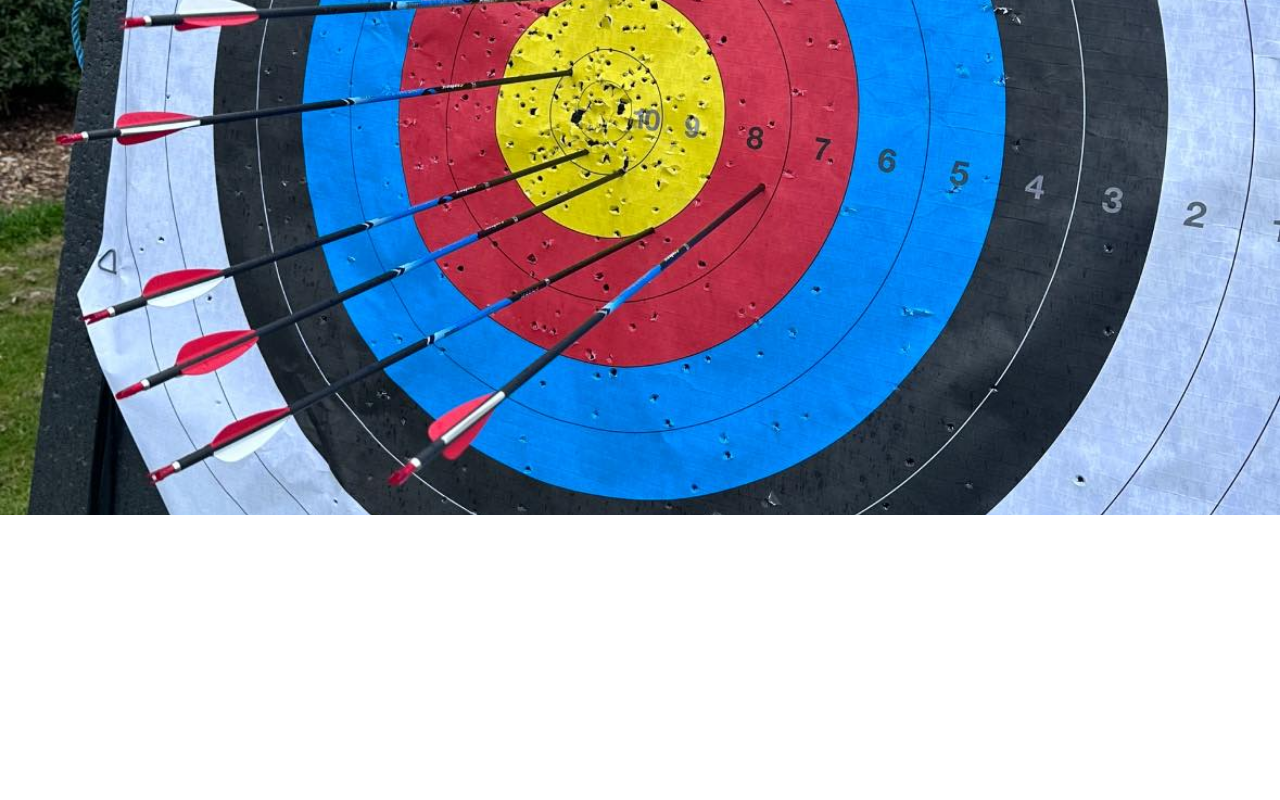
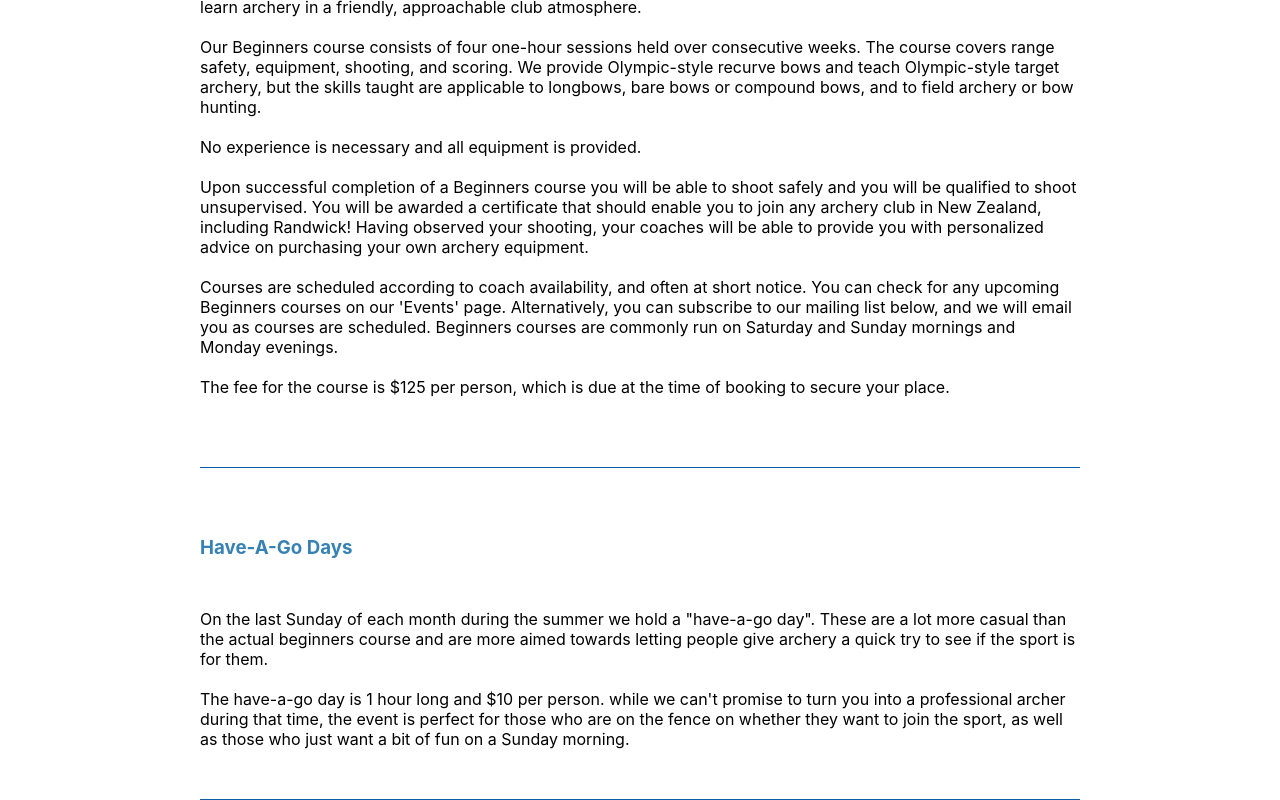
Before and after one commit to Leyght811/wanganuiarcherysite, a React (Create React App) app: page /beginners in a window 1280 px wide. Shown: the part 285-1085 px from the top of the page. Before the commit the page ends 800 px from the top, so only its background shows below. Built offline with nearby package versions, Linux system fonts and the light colour scheme.

Commit message:
beginners page

```diff
--- a/src/App.css
+++ b/src/App.css
@@ -36,3 +36,26 @@
         transform: rotate(360deg);
     }
 }
+
+.page-container {
+    width: calc(100vw - 400px);
+    min-height: 100vh;
+    background-color: white;
+    z-index: 5;
+    position: relative;
+    display: flex;
+    flex-direction: column;
+    padding-left: 200px;
+    padding-right: 200px;
+}
+
+.section-head {
+    margin-bottom: 50px;
+    color: #3682b4;
+}
+
+.page-section {
+    border-bottom: 1px solid #0e5ea3;
+    padding-bottom: 50px;
+    padding-top: 50px;
+}
--- a/src/components/pages/BeginnersPage/index.jsx
+++ b/src/components/pages/BeginnersPage/index.jsx
@@ -1,5 +1,67 @@
+import "./styles.css";
+
 function BeginnersPage() {
-  return <h1>Beginners Page</h1>;
+    return (
+        <div id="beginners-page" className="page-container">
+            <div className="page-section">
+                <h3 className="section-head">Beginners Courses</h3>
+                <div>
+                    We run our Beginners Archery courses from October through
+                    May. Courses are run by our members that include Archery New
+                    Zealand certified coaches, and are open to adults and
+                    children from the age of 12 years who wish to learn archery
+                    in a friendly, approachable club atmosphere.
+                    <br />
+                    <br />
+                    Our Beginners course consists of four one-hour sessions held
+                    over consecutive weeks. The course covers range safety,
+                    equipment, shooting, and scoring. We provide Olympic-style
+                    recurve bows and teach Olympic-style target archery, but the
+                    skills taught are applicable to longbows, bare bows or
+                    compound bows, and to field archery or bow hunting.
+                    <br />
+                    <br />
+                    No experience is necessary and all equipment is provided.
+                    <br />
+                    <br />
+                    Upon successful completion of a Beginners course you will be
+                    able to shoot safely and you will be qualified to shoot
+                    unsupervised. You will be awarded a certificate that should
+                    enable you to join any archery club in New Zealand,
+                    including Randwick! Having observed your shooting, your
+                    coaches will be able to provide you with personalized advice
+                    on purchasing your own archery equipment.
+                    <br />
+                    <br />
+                    Courses are scheduled according to coach availability, and
+                    often at short notice. You can check for any upcoming
+                    Beginners courses on our 'Events' page. Alternatively, you
+                    can subscribe to our mailing list below, and we will email
+                    you as courses are scheduled. Beginners courses are commonly
+                    run on Saturday and Sunday mornings and Monday evenings.
+                    <br />
+                    <br />
+                    The fee for the course is $125 per person, which is due at
+                    the time of booking to secure your place.
+                    <br />
+                    <br />
+                </div>
+            </div>
+            <div className="page-section">
+                <h3 className="section-head">Have-A-Go Days</h3>
+                <div>
+                    On the last Sunday of each month during the summer we hold a
+                    "have-a-go day".{"  "} These are a lot more casual than the
+                    actual beginners course and are more aimed towards letting
+                    people give archery a quick try to see if the sport is for
+                    them.
+                    <br />
+                    <br />
+                    The have-a-go day is 1 hour long and $10 per person.{"  "}while we can't promise to turn you into a professional archer during that time, the event is perfect for those who are on the fence on whether they want to join the sport, as well as those who just want a bit of fun on a Sunday morning.
+                </div>
+            </div>
+        </div>
+    );
 }
 
-export default BeginnersPage
+export default BeginnersPage;
--- /dev/null
+++ b/src/components/pages/BeginnersPage/styles.css
@@ -0,0 +1,4 @@
+#beginners-page{
+    display: flex;
+    flex-direction: column;
+}
--- a/src/components/pages/ClubPage/Conduct.jsx
+++ b/src/components/pages/ClubPage/Conduct.jsx
@@ -1,7 +1,7 @@
 export default function Conduct() {
     return (
-        <div id="club-page-conduct" className="club-page-section">
-            <div className="club-page-section-head">
+        <div id="club-page-conduct" className="page-section">
+            <div className="section-head">
                 <h3>Code of Conduct</h3>
             </div>
             <div>
--- a/src/components/pages/ClubPage/History.jsx
+++ b/src/components/pages/ClubPage/History.jsx
@@ -1,7 +1,7 @@
 export default function History() {
     return (
-        <div id="club-page-conduct" className="club-page-section">
-            <div className="club-page-section-head">
+        <div id="club-page-conduct" className="page-section">
+            <div className="section-head">
                 <h3>Club History</h3>
             </div>
             <div>
--- a/src/components/pages/ClubPage/Members.jsx
+++ b/src/components/pages/ClubPage/Members.jsx
@@ -2,8 +2,8 @@ import { Link } from "react-router-dom";
 
 export default function Members() {
     return (
-        <div id="club-page-members" className="club-page-section">
-            <div className="club-page-section-head">
+        <div id="club-page-members" className="page-section">
+            <div className="section-head">
                 <h3>Whanganui Archery Club Committee Members</h3>
             </div>
             <div>
--- a/src/components/pages/ClubPage/index.jsx
+++ b/src/components/pages/ClubPage/index.jsx
@@ -5,7 +5,7 @@ import "./styles.css";
 
 export default function ClubPage() {
     return (
-        <div id="club-page-container">
+        <div className="page-container">
             <Members />
             <Conduct />
             <History />
--- a/src/components/pages/ClubPage/styles.css
+++ b/src/components/pages/ClubPage/styles.css
@@ -1,30 +1,11 @@
-#club-page-container {
-    width: calc(100vw - 400px);
-    min-height: 100vh;
-    background-color: white;
-    z-index: 5;
-    position: relative;
-    display: flex;
-    flex-direction: column;
-    padding-left: 200px;
-    padding-right: 200px;
-}
 
-.club-page-section {
-    border-bottom: 1px solid #0e5ea3;
-    padding-bottom: 50px;
-    padding-top: 50px;
-}
+
 
 #club-page-members {
     display: flex;
     flex-direction: column;
 }
 
-.club-page-section-head {
-    margin-bottom: 50px;
-    color: #3682b4;
-}
 
 #club-page-members .members-item {
     margin-bottom: 20px;
```
Also changed, not shown: src/components/pages/MembershipPage/index.jsx (renamed from src/components/pages/MembershipPage/index.js). Lines whose indentation alone changed are shown as unchanged.
